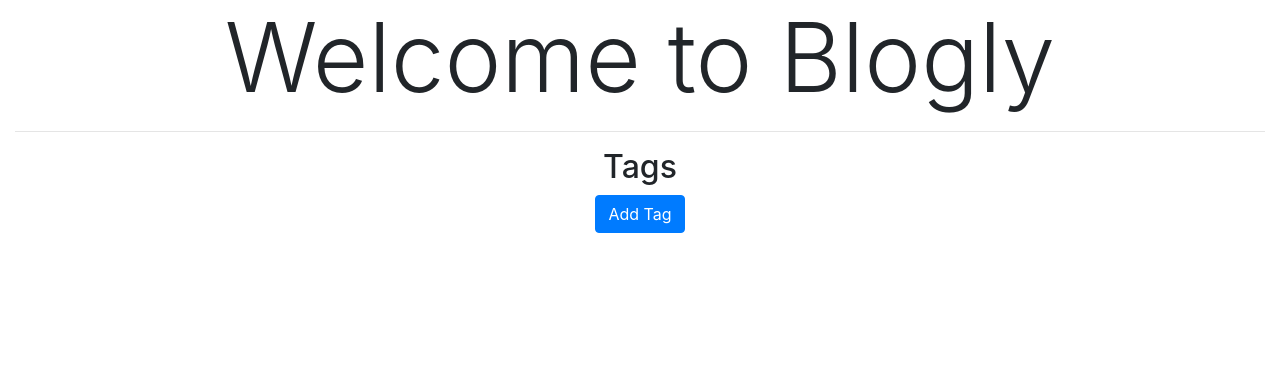
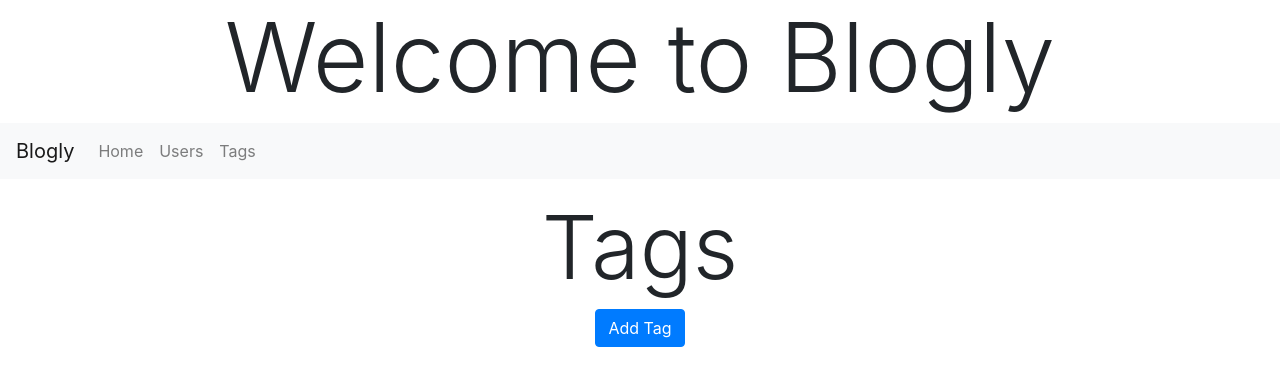
Before and after one commit to DruSerkes/Blogly, a Flask app: page /tags in a window 1280 px wide. Shown: the top 386 px of the page. Run offline with Flask 2, Linux system fonts and the light colour scheme; data that the repository does not hold is empty; some libraries are stand-ins or nearby versions.

Commit message:
format/style page

```diff
--- a/app.py
+++ b/app.py
@@ -19,7 +19,11 @@ db.create_all()
 
 @app.route('/')
 def home():
-    return redirect('/users')
+    posts = Post.query.all()
+    posts = posts[-5:]
+
+    users = User.query.all()
+    return render_template('/home.html', posts=posts, users=users)
 
 # USER ROUTES
 @app.route('/users')
--- a/templates/base.html
+++ b/templates/base.html
@@ -6,16 +6,40 @@
     <title> {% block title%} Blogly {% endblock %}</title>
     <link rel="stylesheet" href="https://stackpath.bootstrapcdn.com/bootstrap/4.5.0/css/bootstrap.min.css" integrity="sha384-9aIt2nRpC12Uk9gS9baDl411NQApFmC26EwAOH8WgZl5MYYxFfc+NcPb1dKGj7Sk" crossorigin="anonymous">
 </head>
-<body class='container-fluid text-center'>
+<body class='text-center'>
     <h1 class='display-1'>Welcome to Blogly</h1>
-    <hr>
+    <!-- Nav  -->
+    <nav class="navbar navbar-expand-lg navbar-light bg-light mb-3">
+        <a class="navbar-brand" href="#">Blogly</a>
+        <button class="navbar-toggler" type="button" data-toggle="collapse" data-target="#navbarNav" aria-controls="navbarNav" aria-expanded="false" aria-label="Toggle navigation">
+          <span class="navbar-toggler-icon"></span>
+        </button>
+        <div class="collapse navbar-collapse" id="navbarNav">
+          <ul class="navbar-nav">
+            <li class="nav-item">
+              <a class="nav-link" href="/">Home</a>
+            </li>
+            <li class="nav-item">
+              <a class="nav-link" href="/users">Users</a>
+            </li>
+            <!-- <li class="nav-item">
+              <a class="nav-link" href="#">Posts</a>
+            </li> -->
+            <li class="nav-item">
+              <a class="nav-link" href="/tags">Tags</a>
+            </li>
+          </ul>
+        </div>
+      </nav>
+
+
     {% block content %}
     <section class="container-fluid">
     <h2 class='display-2 mb-2'>Users</h2>
-        <div class="row mx-0 px-0 justify-content-center">
+        <div class="row justify-content-center">
             <ul class="list-group col-8 col-md-4">
                 {% for user in users %}
-                <li class='my-3'><a href="/users/{{user.id}}">{{user.get_full_name()}}</a></li>
+                <li class='list-group-item'><a href="/users/{{user.id}}">{{user.get_full_name()}}</a></li>
                 {% endfor %}
             </ul>
             <br>
--- a/templates/tags.html
+++ b/templates/tags.html
@@ -4,14 +4,16 @@
 
 {% block content %}
 
-<h2 class="h2">Tags</h2>
+<h2 class="display-2">Tags</h2>
 {% if tags %}
 <div class="container my-3">
-    <ul class='list-group'>
-        {% for tag in tags %}
-        <li class="list-group-item"><a href="/tags/{{tag.id}}">{{tag.name}}</a></li>
-        {% endfor %}
-    </ul>
+    <div class="row justify-content-center">
+        <ul class='list-group col-8 col-md-4'>
+            {% for tag in tags %}
+            <li class="list-group-item"><a href="/tags/{{tag.id}}">{{tag.name}}</a></li>
+            {% endfor %}
+        </ul>
+    </div>
 </div>
 
 {% endif %}
```
Also changed, not shown: templates/home.html (+10 -23 lines).
